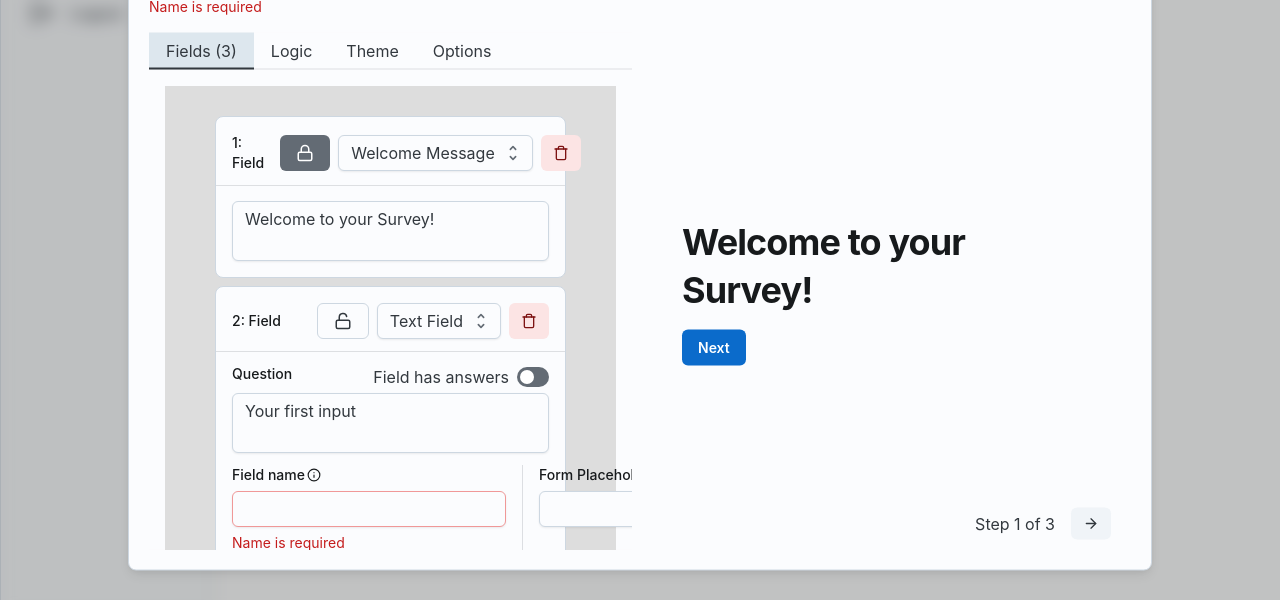
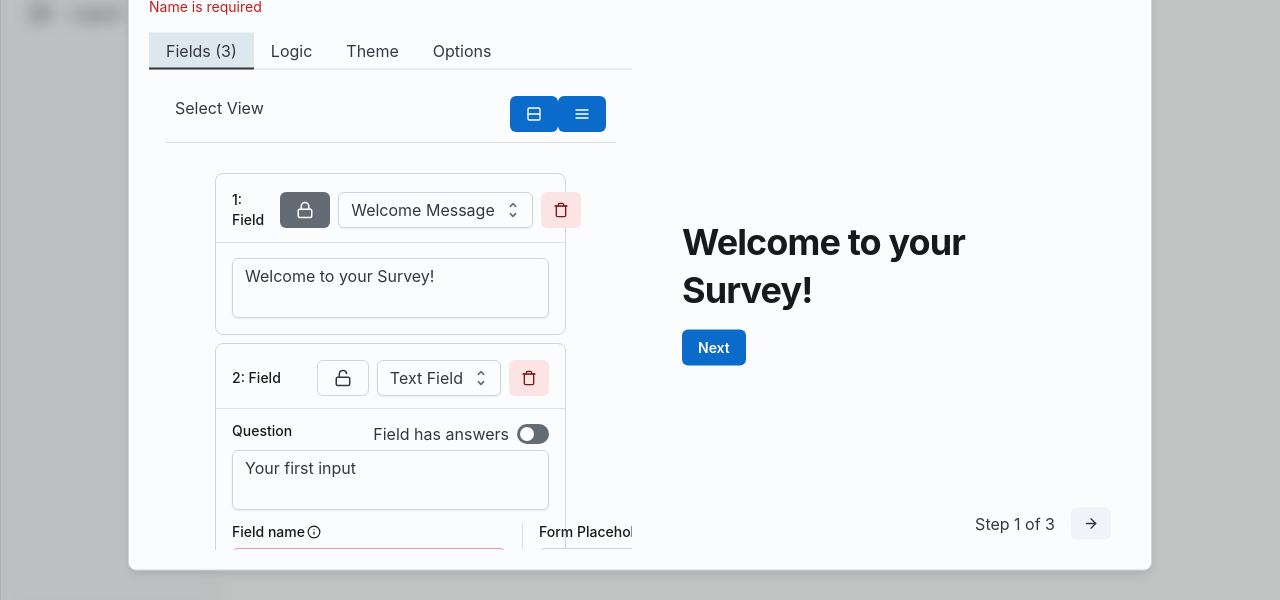
Before and after one commit to Lexpeee/survey-builder, a Next.js app: page /my-forms in a window 1280 px wide. Both pictures are taken after a click on the button "Create Survey". Shown: the part 186-786 px from the top of the page. Built offline with nearby package versions, Linux system fonts and the light colour scheme; grey boxes are pictures that could not be loaded.

Commit message:
chore: survey modal design improvements

```diff
--- a/src/components/Modal/CreateEditSurvey.tsx
+++ b/src/components/Modal/CreateEditSurvey.tsx
@@ -1,3 +1,4 @@
+import useSurvey from '@/hooks/useSurvey'
 import { styled } from '@/stitches.config'
 import { Survey, SurveyFields, SurveyOptions } from '@/types/survey'
 import {
@@ -20,20 +21,22 @@ import {
 import {
   Eye as EyeIcon,
   PenSquare as PenSquareIcon,
-  Save as SaveIcon
+  Save as SaveIcon,
+  Rows as RowsIcon,
+  AlignJustify as AlignJustifyIcon
 } from 'lucide-react'
 import {
   FC,
   useEffect,
-  useState,
-  useMemo
+  useMemo,
+  useState
 } from 'react'
 import { v4 as uuid } from 'uuid'
 import MainSurvey from '../Window/MainSurvey'
 import FieldsTab from './components/Tabs/FieldsTab'
 import OptionsTab from './components/Tabs/OptionsTab'
 import ThemesTab from './components/Tabs/ThemesTab'
-import useSurvey from '@/hooks/useSurvey'
+import { useFieldDispatch, useFieldState } from './context/Fields'
 
 
 const SAMPLE_USER_ID = '5ea47d58-ff4f-44bb-874b-b7ad94d0a9bf'
@@ -101,6 +104,7 @@ const CreateEditSurvey: FC<CreateEditSurveyProps> = ({
   isOpen,
   onClose
 }) => {
+  const fieldDispatch = useFieldDispatch()
   const { saveSurvey } = useSurvey()
 
   const isEdit = useMemo(()=> !!selectedSurvey, [selectedSurvey])
@@ -332,8 +336,45 @@ const CreateEditSurvey: FC<CreateEditSurveyProps> = ({
                   <Tab value="theme">Theme</Tab>
                   <Tab value="options">Options</Tab>
                 </TabList>
-                <FieldWrapper>
-                  <TabPanel value="fields">
+                <TabWrapper>
+                  <StyledTabPanel value="fields">
+                    <FieldsHeader>
+                      <Grid container>
+                        <Grid xs={6}>
+                          <Stack
+                            alignContent={'center'}
+                          >
+                            <Typography level="body-md">Select View</Typography>
+                          </Stack>
+                        </Grid>
+                        <Grid
+                          xs={6}
+                          textAlign={'right'}
+                          spacing={2}
+                        >
+                          <Button
+                            onClick={() => {
+                              fieldDispatch({
+                                type: 'CHANGE_VIEW',
+                                payload: 'default'
+                              })
+                            }}
+                          >
+                            <RowsIcon size={16}/>
+                          </Button>
+                          <Button
+                            onClick={() => {
+                              fieldDispatch({
+                                type: 'CHANGE_VIEW',
+                                payload: 'mini'
+                              })
+                            }}
+                          >
+                            <AlignJustifyIcon size={16}/>
+                          </Button>
+                        </Grid>
+                      </Grid>
+                    </FieldsHeader>
                     <FieldsTab
                       fields={fields}
                       isLoading={isLoading}
@@ -342,21 +383,23 @@ const CreateEditSurvey: FC<CreateEditSurveyProps> = ({
                       onHandleAdd={handleAddSurveyField}
                       onHandleSetFieldError={handleSetFieldErrors}
                     />
-                  </TabPanel>
-                  <TabPanel value="logic">Logic</TabPanel>
-                  <TabPanel value="theme">
+                  </StyledTabPanel>
+                  <StyledTabPanel value="logic">
+                    Coming soon
+                  </StyledTabPanel>
+                  <StyledTabPanel value="theme">
                     <ThemesTab
                       options={surveyOptions}
                       onChangeOptions={handleChangeSurveyOptions}
                     />
-                  </TabPanel>
-                  <TabPanel value="options">
+                  </StyledTabPanel>
+                  <StyledTabPanel value="options">
                     <OptionsTab
                       options={surveyOptions}
                       onChangeOptions={handleChangeSurveyOptions}
                     />
-                  </TabPanel>
-                </FieldWrapper>
+                  </StyledTabPanel>
+                </TabWrapper>
               </Tabs>
 
 
@@ -377,12 +420,26 @@ const CreateEditSurvey: FC<CreateEditSurveyProps> = ({
 
 export default CreateEditSurvey
 
+const StyledTabPanel = styled(TabPanel, {
+  padding: 0
+})
+
 const Header = styled(Stack, {
   marginRight: 30
 })
 
-const FieldWrapper = styled('div', {
+const TabWrapper = styled('div', {
   height: '60vh',
   overflow: 'hidden',
-  overflowY: 'auto'
+  overflowY: 'auto',
+  position: 'relative'
 })
+
+const FieldsHeader = styled('div', {
+  padding: 10,
+  borderBottom: '1px solid #dddddd',
+  width: '100%',
+  top: 0,
+  zIndex: 10,
+  position: 'sticky'
+})
--- a/src/components/Modal/components/FieldItem.tsx
+++ b/src/components/Modal/components/FieldItem.tsx
@@ -37,6 +37,7 @@ import { SurveyFields } from '@/types/survey'
 import { PLACEHOLDER_TEXT } from '@/helpers/enums'
 
 type FieldItemProps = {
+  view?: 'default' | 'mini'
   isLoading?: boolean
   type: string
   index: number
@@ -48,6 +49,7 @@ type FieldItemProps = {
 }
 
 const FieldItem:FC<FieldItemProps> = ({
+  view,
   isLoading,
   type,
   field,
@@ -219,10 +221,11 @@ const FieldItem:FC<FieldItemProps> = ({
           </ButtonGroup>
         </Stack>
       </CardContent>
+
+      {view  === "default" && <>
         <Divider inset='context'/>
 
         <CardContent >
-
           <FormControl>
             {!typeHasNoFields &&
               <Stack
@@ -377,6 +380,7 @@ const FieldItem:FC<FieldItemProps> = ({
             </Stack>
           </>
         }
+      </>}
     </StyledCard>
   )
 }
--- a/src/components/Modal/components/Tabs/FieldsTab.tsx
+++ b/src/components/Modal/components/Tabs/FieldsTab.tsx
@@ -18,6 +18,7 @@ import {
 } from 'react'
 import { styled } from '@/stitches.config'
 import FieldItem from '../FieldItem'
+import { useFieldState } from '../../context/Fields'
 
 type FieldsTabProps = {
   fields: any,
@@ -37,8 +38,9 @@ const FieldsTab: FC<FieldsTabProps> = ({
   onHandleSetFieldError
 }) => {
 
+  const { view: fieldView } = useFieldState()
+
   const sortedFields = useMemo(() => {
-
     const newFields = fields?.sort((a,b) => a - b)
     return newFields
   }, [fields])
@@ -67,6 +69,7 @@ const FieldsTab: FC<FieldsTabProps> = ({
 
               return <Grid key={index} xs={12}>
                 <FieldItem
+                  view={fieldView}
                   type={field?.type}
                   field={field}
                   index={index}
@@ -115,6 +118,5 @@ const FieldsTab: FC<FieldsTabProps> = ({
 export default FieldsTab
 
 const Wrapper = styled('div', {
-  background: '#dddddd',
   padding: '30px 50px',
 })
--- a/src/components/Modal/components/Tabs/OptionsTab.tsx
+++ b/src/components/Modal/components/Tabs/OptionsTab.tsx
@@ -11,6 +11,7 @@ import {
 import { Copy as CopyIcon } from 'lucide-react'
 import { FC } from 'react'
 import { SurveyOptions } from '@/types/survey'
+import { styled } from '@/stitches.config'
 
 type OptionsTabProps = {
   options: SurveyOptions,
@@ -27,6 +28,7 @@ const OptionsTab: FC<OptionsTabProps> = () => {
    */
 
   return (
+    <Wrapper>
       <List>
         <Typography level="body-xs">Settings</Typography>
         <ListItem
@@ -48,7 +50,12 @@ const OptionsTab: FC<OptionsTabProps> = () => {
           />
         </ListItem>
       </List>
+    </Wrapper>
   )
 }
 
 export default OptionsTab
+
+const Wrapper = styled('div', {
+  padding: 16
+})
--- a/src/components/Modal/components/Tabs/ThemesTab.tsx
+++ b/src/components/Modal/components/Tabs/ThemesTab.tsx
@@ -50,6 +50,7 @@ const ThemesTab: FC<ThemesTabProps> = ({
   ])
 
   return (
+    <Wrapper>
       <Stack
         direction="column"
         spacing={1}
@@ -172,10 +173,15 @@ const ThemesTab: FC<ThemesTabProps> = ({
           </ModalDialog>
         </Modal>
       </Stack>
+    </Wrapper>
   )
 }
 
 export default ThemesTab
+
+const Wrapper = styled('div', {
+  padding: 16
+})
 
 const ColorBox = styled('div', {
   height: 14,
--- /dev/null
+++ b/src/components/Modal/context/Fields/index.tsx
@@ -0,0 +1,42 @@
+import {
+  createContext,
+  useContext,
+  useReducer
+} from 'react'
+
+type FieldsContextValuesProps = {
+  view: 'default' | 'mini'
+}
+
+const initialState:FieldsContextValuesProps = {
+  view: 'default'
+}
+
+export const FieldsState = createContext<any>(null)
+export const FieldsDispatch = createContext<any>(null)
+
+export const useFieldState = () => useContext(FieldsState)
+export const useFieldDispatch = () => useContext(FieldsDispatch)
+
+const reducer = (state, action) => {
+  switch(action?.type){
+    case "CHANGE_VIEW":
+      return {
+        ...state,
+        view: action?.payload
+      }
+    default:
+      return {...state}
+  }
+}
+
+export const FieldsContextProvider = ({children}) => {
+  const [state, dispatch] = useReducer(reducer, initialState)
+  return (
+    <FieldsDispatch.Provider value={dispatch}>
+      <FieldsState.Provider value={state}>
+        {children}
+      </FieldsState.Provider>
+    </FieldsDispatch.Provider>
+  )
+}
--- a/src/pages/my-forms.tsx
+++ b/src/pages/my-forms.tsx
@@ -1,5 +1,6 @@
 import SurveyCardDisplay from '@/components/Card/SurveyCardDisplay'
 import CreateEditSurveyModal from '@/components/Modal/CreateEditSurvey'
+import { FieldsContextProvider } from '@/components/Modal/context/Fields'
 import ContentHeader from '@/components/global/ContentHeader'
 import useSurvey from '@/hooks/useSurvey'
 import { Content } from '@/styles'
@@ -57,6 +58,7 @@ const MyFormsPage = () => {
       </Content>
 
       {isModalOpen &&
+        <FieldsContextProvider>
           <CreateEditSurveyModal
             selectedSurvey={selectedSurvey}
             isOpen={isModalOpen}
@@ -65,6 +67,7 @@ const MyFormsPage = () => {
               setIsModalOpen(false)
             }}
           />
+        </FieldsContextProvider>
       }
 
     </>
```
Lines whose indentation alone changed are shown as unchanged.
